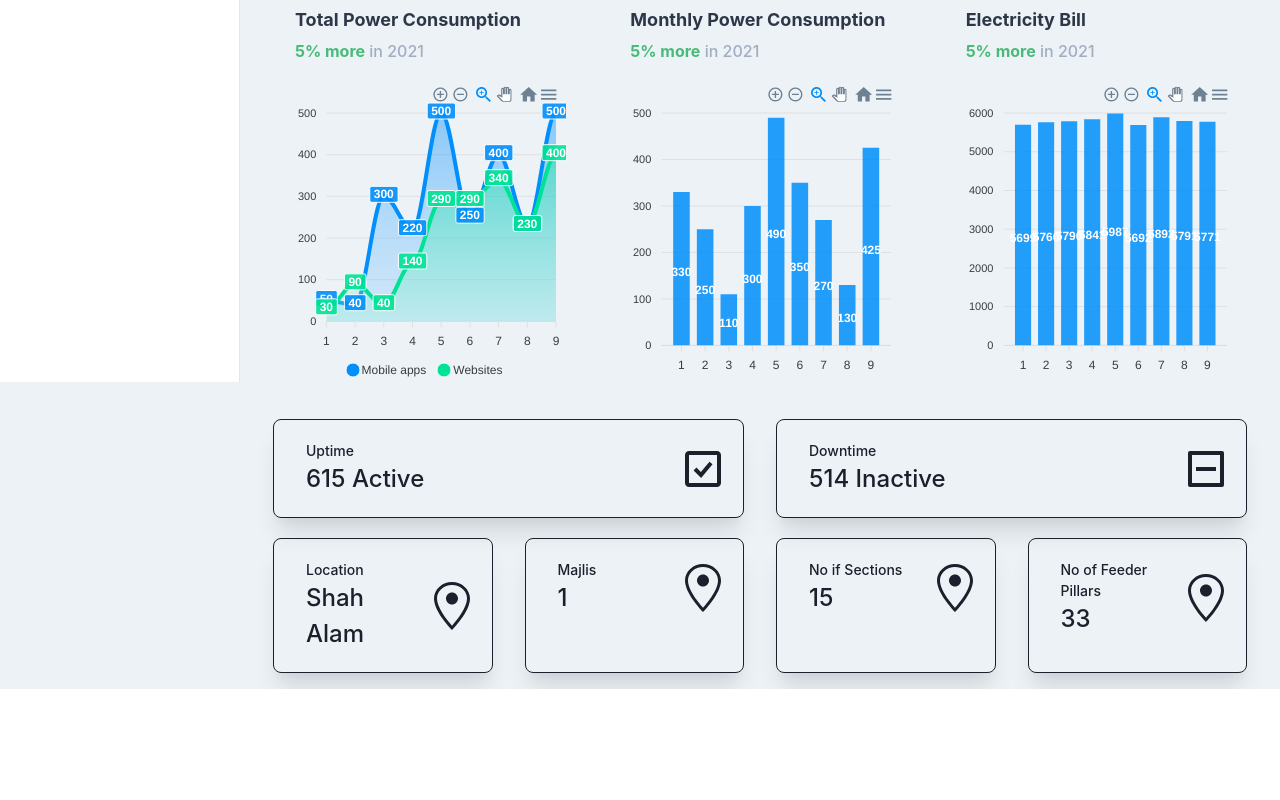
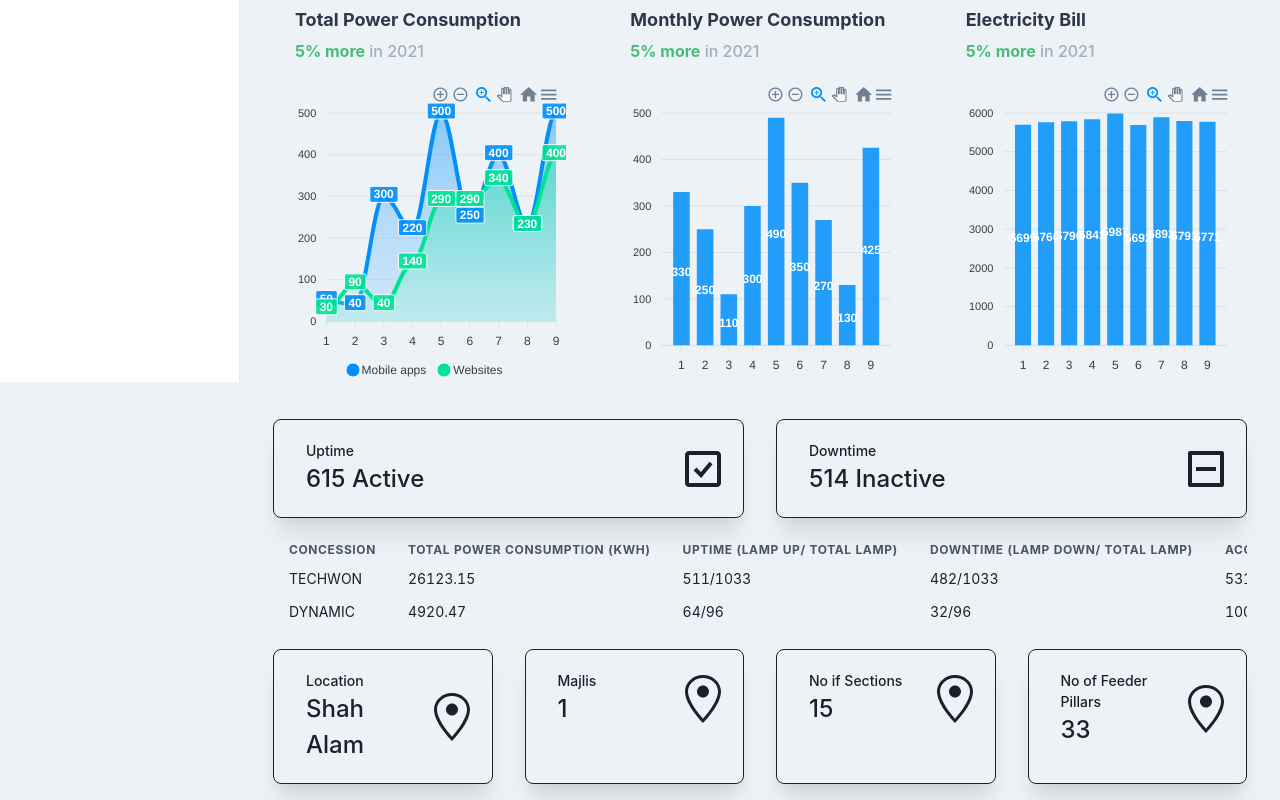
Before and after one commit to nabilazulkifli/hs-streetlight, a React (Create React App) app in the folder webapp/: page /app/dashboard in a window 1280 px wide. Shown: the part 418-1218 px from the top of the page. Before the commit the page ends 1107 px from the top, so only its background shows below. Built offline with nearby package versions, Linux system fonts and the light colour scheme.

Commit message:
:fire: Remove and change file location

```diff
--- a/webapp/src/components/Charts/Table.tsx
+++ b/webapp/src/Constant/Table.tsx
@@ -64,5 +64,4 @@ export const column = React.useMemo(
         },
     ],
     [],
-
 )
--- a/webapp/src/components/Table/index.tsx
+++ b/webapp/src/components/Table/index.tsx
@@ -1,120 +1,53 @@
-import React from 'react';
-import { Table, Thead, Tbody, Tr, Th, Td, chakra } from '@chakra-ui/react'
-import { TriangleDownIcon, TriangleUpIcon } from '@chakra-ui/icons'
-import { useTable, useSortBy } from 'react-table'
-import {column,data} from "../Charts/Table";
+import React from "react";
+import {
+    Table,
+    Thead,
+    Tbody,
+    Tfoot,
+    Tr,
+    Th,
+    Td,
+    TableContainer,
+} from '@chakra-ui/react'
 
-
-function SummaryTable() {
-    const data = React.useMemo(
-        () => [
-            {
-                concession: 'TECHWON',
-                totalPowerConsumption: 26123.15,
-                uptime: '511/1033',
-                downTime: '482/1033',
-                accumulatedElectricity: 5316.01,
-                accumulatedCarbonFootprint: 18.36,
-                energySavings: 0
-            },
-            {
-                concession: 'DYNAMIC',
-                totalPowerConsumption: 4920.47,
-                upTime: '64/96',
-                downTime: '32/96',
-                accumulatedElectricity: 1001.01,
-                accumulatedCarbonFootprint: 3.46,
-                energySavings: 0
-            },
-        ],
-        [],
-    )
-
-    const columns = React.useMemo(
-        () => [
-            {
-                Header: 'Concession',
-                accessor: 'concession',
-            },
-            {
-                Header: 'Total Power Consumption (KWh)',
-                accessor: 'totalPowerConsumption',
-                isNumeric: true,
-            },
-            {
-                Header: 'Uptime (Lamp Up/ Total Lamp)',
-                accessor: 'uptime',
-            },
-            {
-                Header: 'Downtime (Lamp Down/ Total Lamp)',
-                accessor: 'downTime',
-            },
-            {
-                Header: 'Accumulated Electricity Bill (RM)',
-                accessor: 'accumulatedElectricity',
-                isNumeric: true,
-            },
-            {
-                Header: 'Accumulated Electricity Bill (RM)',
-                accessor: 'accumulatedElectricity',
-                isNumeric: true,
-            },
-            {
-                Header: 'Accumulated Carbon Footprint (Metric Ton)',
-                accessor: 'accumulatedCarbonFootprint',
-                isNumeric: true,
-            },
-            {
-                Header: 'Energy Savings (KWh)',
-                accessor: 'energySavings',
-                isNumeric: true,
-            },
-        ],
-        [],
-    )
-
-    const { getTableProps, getTableBodyProps, headerGroups, rows, prepareRow } =
-        useTable({ columns, data }, useSortBy)
-
+const SummaryTable = () => {
     return (
-        <Table {...getTableProps()}>
+        <TableContainer>
+            <Table size='sm'>
                 <Thead>
-                {headerGroups.map((headerGroup) => (
-                    <Tr {...headerGroup.getHeaderGroupProps()}>
-                        {headerGroup.headers.map((column) => (
-                            <Th
-                                {...column.getHeaderProps(column.getSortByToggleProps())}
-                                isNumeric={column.isNumeric}
-                            >(
-                                {column.render('Header')}
-                                <chakra.span pl='4'>
-                                    {column.isSorted ? (
-                                        column.isSortedDesc ? (
-                                            <TriangleDownIcon aria-label='sorted descending' />
-                                        ) : (
-                                            <TriangleUpIcon aria-label='sorted ascending' />
-                                        )
-                                    ) : null}
-                                </chakra.span>
-                            </Th>
-                        ))}
+                    <Tr>
+                        <Th>Concession</Th>
+                        <Th>Total Power Consumption (KWh)</Th>
+                        <Th>Uptime (Lamp Up/ Total Lamp)</Th>
+                        <Th>Downtime (Lamp Down/ Total Lamp)</Th>
+                        <Th>Accumulated Electricity Bill (RM)</Th>
+                        <Th>Accumulated Carbon Footprint (Metric Ton)</Th>
+                        <Th>Energy Savings (KWh)</Th>
                     </Tr>
-                ))}
                 </Thead>
-            <Tbody {...getTableBodyProps()}>
-                {rows.map((row) => {
-                    prepareRow(row)
-                    return (
-                        <Tr {...row.getRowProps()}>
-                            {row.cells.map((cell) => (
-                                <Td {...cell.getCellProps()} isNumeric={cell.column.isNumeric}>
-                                    {cell.render('Cell')}
-                                </Td>
-                            ))}
+                <Tbody>
+                    <Tr>
+                        <Td>TECHWON</Td>
+                        <Td>26123.15</Td>
+                        <Td>511/1033</Td>
+                        <Td>482/1033</Td>
+                        <Td>5316.01</Td>
+                        <Td>18.36</Td>
+                        <Td>0</Td>
                     </Tr>
-                    )
-                })}
+                    <Tr>
+                        <Td>DYNAMIC</Td>
+                        <Td>4920.47</Td>
+                        <Td>64/96</Td>
+                        <Td>32/96</Td>
+                        <Td>1001.01</Td>
+                        <Td>3.46</Td>
+                        <Td>0</Td>
+                    </Tr>
                 </Tbody>
             </Table>
-    )
-}
+        </TableContainer>
+    );
+};
+
+export default SummaryTable;
--- a/webapp/src/pages/Dashboard/index.tsx
+++ b/webapp/src/pages/Dashboard/index.tsx
@@ -10,9 +10,7 @@ import {BarChart,EleBarChart} from "../../components/Charts/BarChart";
 import ElectricityBill from "../../components/ElectricityBill"
 import {BiCheckSquare} from "react-icons/bi"
 import {RiCheckboxIndeterminateLine} from "react-icons/ri"
-import { Table, Thead, Tbody, Tr, Th, Td } from '@chakra-ui/react'
-import { TriangleDownIcon, TriangleUpIcon } from '@chakra-ui/icons'
-import { useTable, useSortBy } from 'react-table'
+import SummaryTable from "../../components/Table"
 
 export const Dashboard = () => {
     return (
@@ -97,6 +95,11 @@ export const Dashboard = () => {
                 </SimpleGrid>
             </Box>
 
+            <Box maxW="10xl" mx={'auto'} pt={5} px={{base: 2, sm: 12, md: 17}}>
+                <SimpleGrid columns={{base: 1, md: 1}} spacing={{base: 5, lg: 8}}>
+                    {<SummaryTable/>}
+                </SimpleGrid>
+            </Box>
 
             <Box maxW="10xl" mx={'auto'} pt={5} px={{base: 2, sm: 12, md: 17}}>
                 <SimpleGrid columns={{base: 1, md: 4}} spacing={{base: 5, lg: 8}}>
```
Lines whose indentation alone changed are shown as unchanged.
